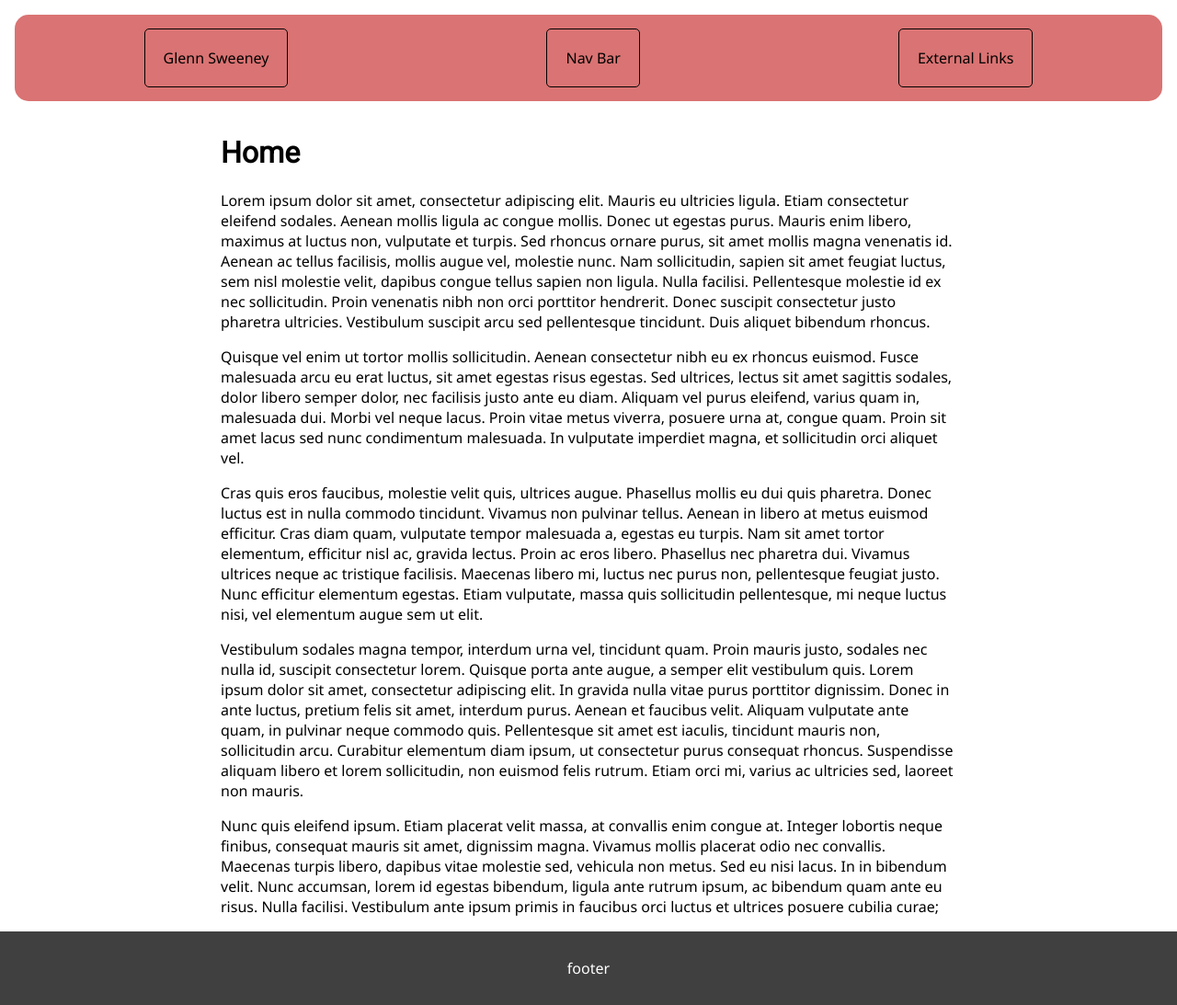
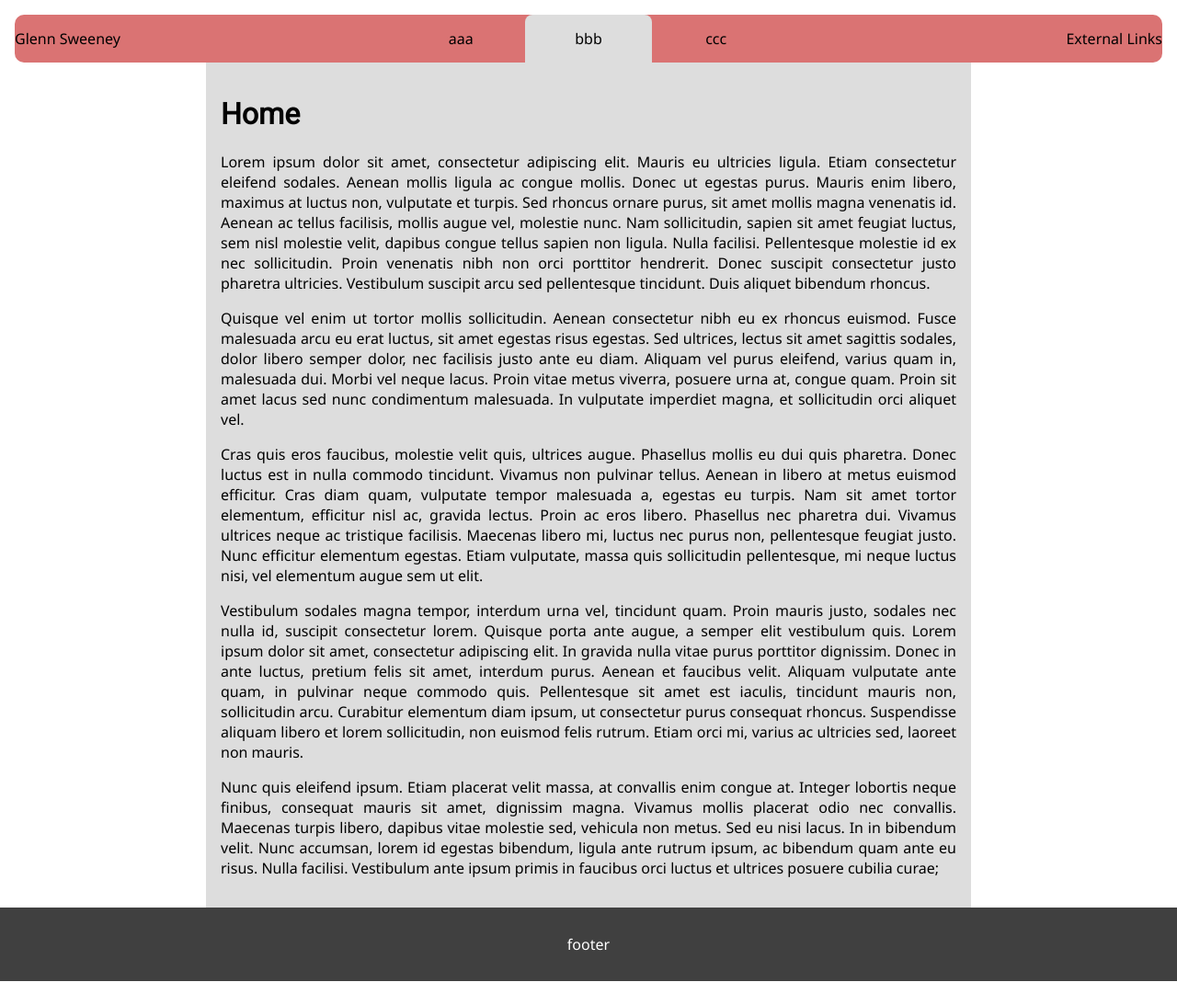
Before and after one commit to glennsweeney/glennsweeney.github.io, a Jekyll site: the page built from index.html, in a window 1280 px wide. Shown: the whole page at 92% size. Built offline with Jekyll 4.4.1, drawn with Linux system fonts in a browser that asks for light colours; after the commit the page ends 1067 px from its top, so only the background shows below that.

Commit message:
Experiment with "tabbed" design

```diff
--- a/_includes/header.html
+++ b/_includes/header.html
@@ -3,7 +3,11 @@
     Glenn Sweeney
   </div>
   <nav>
-    Nav Bar
+    <ul>
+      <li class="unselected">aaa</li>
+      <li class="selected">bbb</li>
+      <li class="unselected">ccc</li>
+    </ul>
   </nav>
   <div class="external">
     External Links
--- a/assets/css/header.scss
+++ b/assets/css/header.scss
@@ -4,31 +4,47 @@
 header {
     display: flex;
     justify-content: space-around;
+    align-items: center;
     background-color: #da7373;
-    border-radius:15px;
-    margin: 16px;
+    margin-left: 16px;
+    margin-top: 16px;
+    margin-right: 16px;
+    border-radius:10px;
 }
 
 .logo {
+    flex: 1;
     text-align: left;
-    border: 1px solid black;
-    border-radius: 5px;
-    padding: 20px;
-    margin: 15px;
 }
 
 nav {
+    flex: 1;
     text-align: center;
-    border: 1px solid black;
-    border-radius: 5px;
-    padding: 20px;
-    margin: 15px;
+}
+
+nav > ul {
+    display: flex;
+    margin: 0 auto;
+    padding: 0;
+    align-items: center;
+    align-content: stretch;
+    max-width: 800px;
+}
+
+nav > ul > li {
+    flex: 1;
+    margin: 0;
+    padding: 15px;
+    list-style-type: none;
+}
+
+nav > ul > li.selected {
+    background-color: #dddddd;
+    border-top-left-radius: 8px;
+    border-top-right-radius: 8px;
 }
 
 .external {
+    flex: 1;
     text-align: right;
-    border: 1px solid black;
-    border-radius: 5px;
-    padding: 20px;
-    margin: 15px;
 }
--- a/assets/css/main.scss
+++ b/assets/css/main.scss
@@ -23,6 +23,9 @@ h1, h2, h3, h4, h5, h6 {
 main {
     flex: 1;
     margin: auto;
-    padding: 0;
-    width: 800px;
+    padding: 16px;
+    max-width: 800px;
+    text-align: justify;
+    text-align-last: left;
+    background-color: #dddddd;
 }
```
